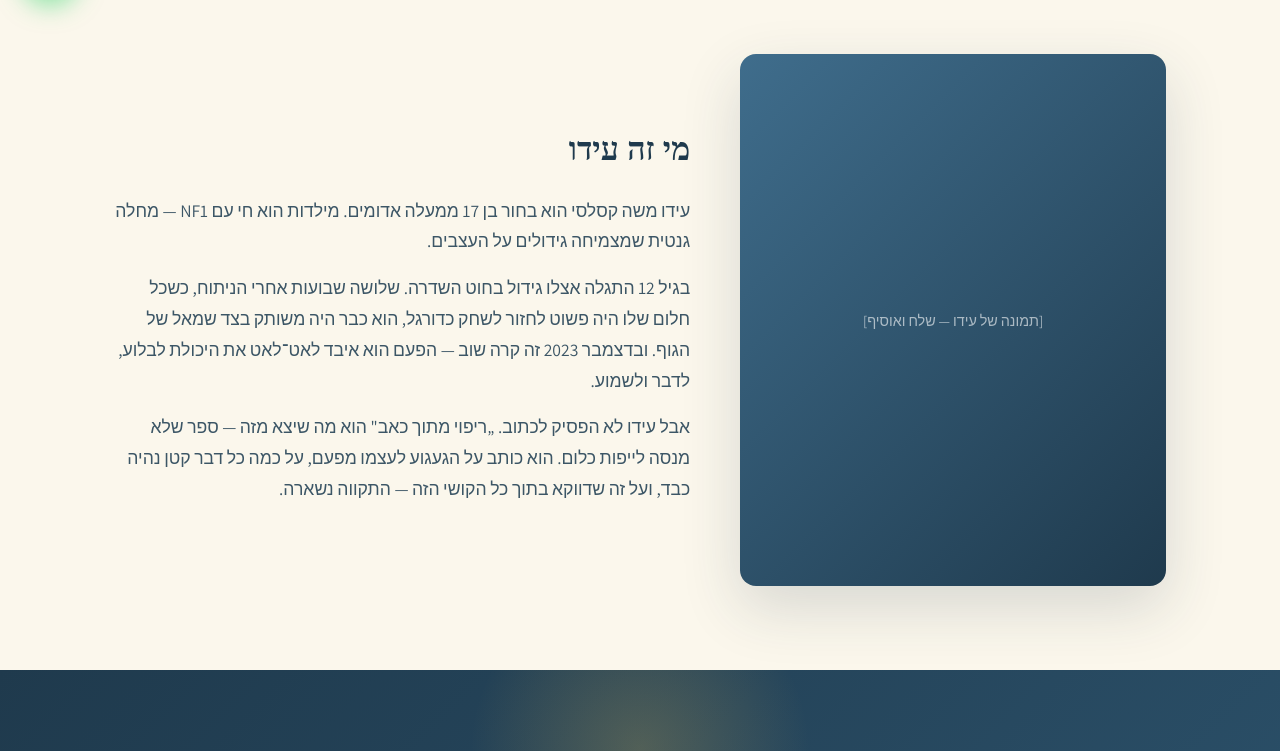
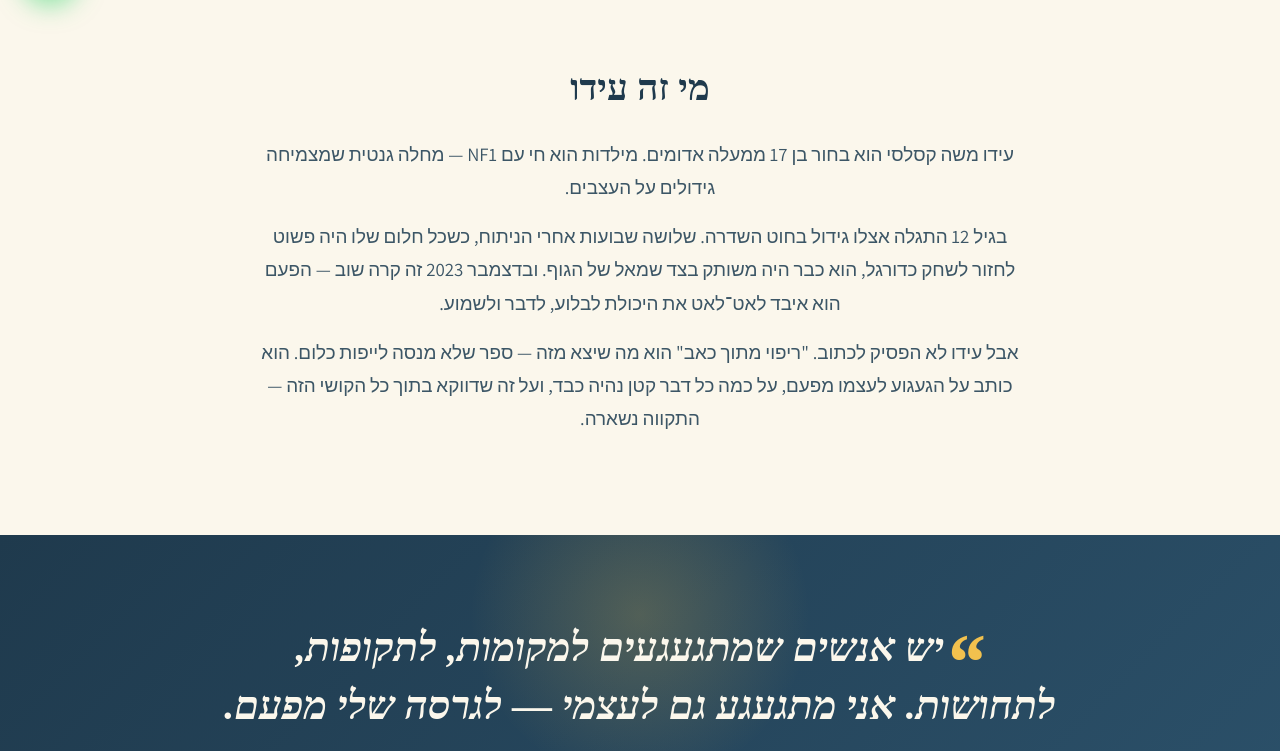
Before and after one commit to DaelShloush/ripuy-mitoch-book, a plain HTML site: page index.html in a window 1280 px wide. Shown: the part 782-1533 px from the top of the page. Drawn offline with Linux system fonts and the light colour scheme; a web font is replaced by a local one.

Commit message:
הסרת placeholder תמונה + ספר ביכורים + תיקון גרשיים שבורים

```diff
--- a/index.html
+++ b/index.html
@@ -17,7 +17,7 @@
   :root{
     --ink:#1f3a4d;          /* כחול לילה עמוק (מהכריכה) */
     --sky:#3f6d8c;          /* כחול שמיים */
-    --sky-light:#dced f4;
+    --sky-light:#dceff4;
     --sky-soft:#eaf3f8;
     --cream:#fbf7ec;        /* קרם מהכריכה */
     --sand:#f3ebda;
@@ -79,13 +79,16 @@
   .about-photo img{width:100%;height:100%;object-fit:cover}
   .about-text h2{font-size:2rem;margin-bottom:20px;color:var(--ink)}
   .about-text p{margin-bottom:16px;color:#3c5666;font-size:1.1rem}
+  .about-solo{max-width:760px;margin:0 auto;text-align:center}
+  .about-solo h2{font-size:2.3rem}
+  .about-solo p{font-size:1.18rem}
   [data-fill]{background:rgba(242,193,78,.16);border-radius:4px;padding:0 4px}
 
   /* QUOTE */
   .quote-band{background:linear-gradient(135deg,var(--ink),#2b5069);color:var(--cream);text-align:center;position:relative;overflow:hidden}
   .quote-band::after{content:"";position:absolute;width:400px;height:400px;background:radial-gradient(circle,rgba(242,193,78,.22),transparent 60%);top:-120px;left:50%;transform:translateX(-50%)}
   .quote-band .q{font-family:'Frank Ruhl Libre',serif;font-size:clamp(1.6rem,4vw,2.5rem);font-weight:700;line-height:1.45;max-width:840px;margin:0 auto;font-style:italic;position:relative;z-index:1}
-  .quote-band .q::before{content:"„";color:var(--sun);font-size:2em;line-height:0;vertical-align:-.35em}
+  .quote-band .q::before{content:"\201C";color:var(--sun);font-size:2em;line-height:0;vertical-align:-.35em}
 
   /* CARDS */
   .cards{display:grid;grid-template-columns:repeat(3,1fr);gap:26px}
@@ -128,7 +131,7 @@
 <header class="hero">
   <div class="wrap hero-grid">
     <div data-anim>
-      <span class="eyebrow">ספר ביכורים · עידו משה קסלסי</span>
+      <span class="eyebrow">עידו משה קסלסי</span>
       <h1>ריפוי<span class="accent">מתוך כאב</span></h1>
       <p class="lead">בגיל 12 עידו איבד את היכולת ללכת. בגיל 16 גם את היכולת לדבר, לשמוע ולבלוע. בגיל 17 הוא כתב ספר. זה הסיפור שלו — על מה שנשאר כשהכל משתנה, ועל התקווה שלא הלכה לשום מקום.</p>
       <div class="hero-cta">
@@ -149,13 +152,12 @@
 
 <!-- ABOUT -->
 <section class="about" id="about">
-  <div class="wrap about-grid">
-    <div class="about-photo" data-anim>[תמונה של עידו — שלח ואוסיף]</div>
-    <div class="about-text" data-anim>
+  <div class="wrap">
+    <div class="about-text about-solo" data-anim>
       <h2>מי זה עידו</h2>
       <p>עידו משה קסלסי הוא בחור בן 17 ממעלה אדומים. מילדות הוא חי עם NF1 — מחלה גנטית שמצמיחה גידולים על העצבים.</p>
       <p>בגיל 12 התגלה אצלו גידול בחוט השדרה. שלושה שבועות אחרי הניתוח, כשכל חלום שלו היה פשוט לחזור לשחק כדורגל, הוא כבר היה משותק בצד שמאל של הגוף. ובדצמבר 2023 זה קרה שוב — הפעם הוא איבד לאט־לאט את היכולת לבלוע, לדבר ולשמוע.</p>
-      <p>אבל עידו לא הפסיק לכתוב. „ריפוי מתוך כאב" הוא מה שיצא מזה — ספר שלא מנסה לייפות כלום. הוא כותב על הגעגוע לעצמו מפעם, על כמה כל דבר קטן נהיה כבד, ועל זה שדווקא בתוך כל הקושי הזה — התקווה נשארה.</p>
+      <p>אבל עידו לא הפסיק לכתוב. "ריפוי מתוך כאב" הוא מה שיצא מזה — ספר שלא מנסה לייפות כלום. הוא כותב על הגעגוע לעצמו מפעם, על כמה כל דבר קטן נהיה כבד, ועל זה שדווקא בתוך כל הקושי הזה — התקווה נשארה.</p>
     </div>
   </div>
 </section>
@@ -185,7 +187,7 @@
   <div class="wrap">
     <div class="price-tag" data-anim>📖 משלוח עד הבית</div>
     <h2 data-anim>קחו חלק בסיפור של עידו</h2>
-    <p data-anim>להזמנת „ריפוי מתוך כאב" — שלחו הודעה בוואטסאפ, ועידו יחזור אליכם.</p>
+    <p data-anim>להזמנת "ריפוי מתוך כאב" — שלחו הודעה בוואטסאפ, ועידו יחזור אליכם.</p>
     <a class="btn" data-anim href="https://wa.me/972509969916?text=%D7%94%D7%99%D7%99%2C%20%D7%90%D7%A9%D7%9E%D7%97%20%D7%9C%D7%94%D7%96%D7%9E%D7%99%D7%9F%20%D7%90%D7%AA%20%D7%94%D7%A1%D7%A4%D7%A8%20%D7%A8%D7%99%D7%A4%D7%95%D7%99%20%D7%9E%D7%AA%D7%95%D7%9A%20%D7%9B%D7%90%D7%91" target="_blank" rel="noopener">
       <svg viewBox="0 0 24 24"><path d="M.057 24l1.687-6.163a11.867 11.867 0 01-1.587-5.945C.16 5.335 5.495 0 12.05 0a11.82 11.82 0 018.413 3.488 11.82 11.82 0 013.48 8.414c-.003 6.557-5.338 11.892-11.893 11.892a11.9 11.9 0 01-5.688-1.448L.057 24zm6.597-3.807c1.676.995 3.276 1.591 5.392 1.592 5.448 0 9.886-4.434 9.889-9.885.002-5.462-4.415-9.89-9.881-9.892-5.452 0-9.887 4.434-9.889 9.884a9.86 9.86 0 001.51 5.26l-.999 3.648 3.489-.607zm11.387-5.464c-.074-.124-.272-.198-.57-.347-.297-.149-1.758-.868-2.031-.967-.272-.099-.47-.149-.669.149-.198.297-.768.967-.941 1.165-.173.198-.347.223-.644.074-.297-.149-1.255-.462-2.39-1.475-.883-.788-1.48-1.761-1.653-2.059-.173-.297-.018-.458.13-.606.134-.133.297-.347.446-.521.151-.172.2-.296.3-.495.099-.198.05-.372-.025-.521-.075-.148-.669-1.611-.916-2.206-.242-.579-.487-.501-.669-.51l-.57-.01c-.198 0-.52.074-.792.372s-1.04 1.016-1.04 2.479 1.065 2.876 1.213 3.074c.149.198 2.095 3.2 5.076 4.487.709.306 1.263.489 1.694.626.712.226 1.36.194 1.872.118.571-.085 1.758-.719 2.006-1.413.248-.695.248-1.29.173-1.414z"/></svg>
       הזמינו עכשיו
```
